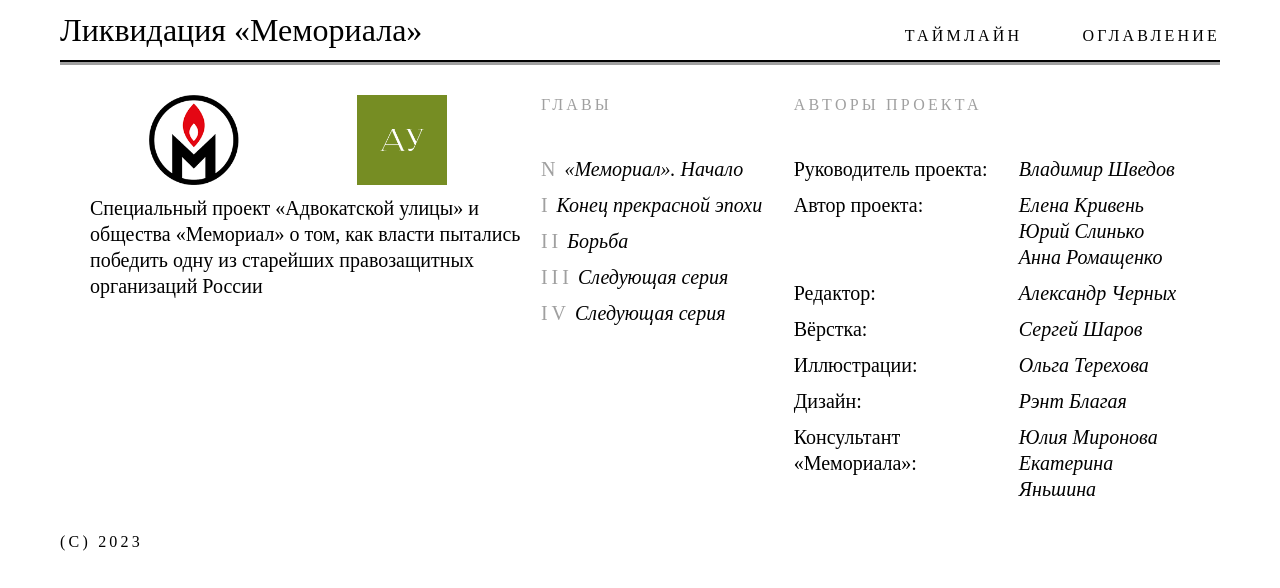
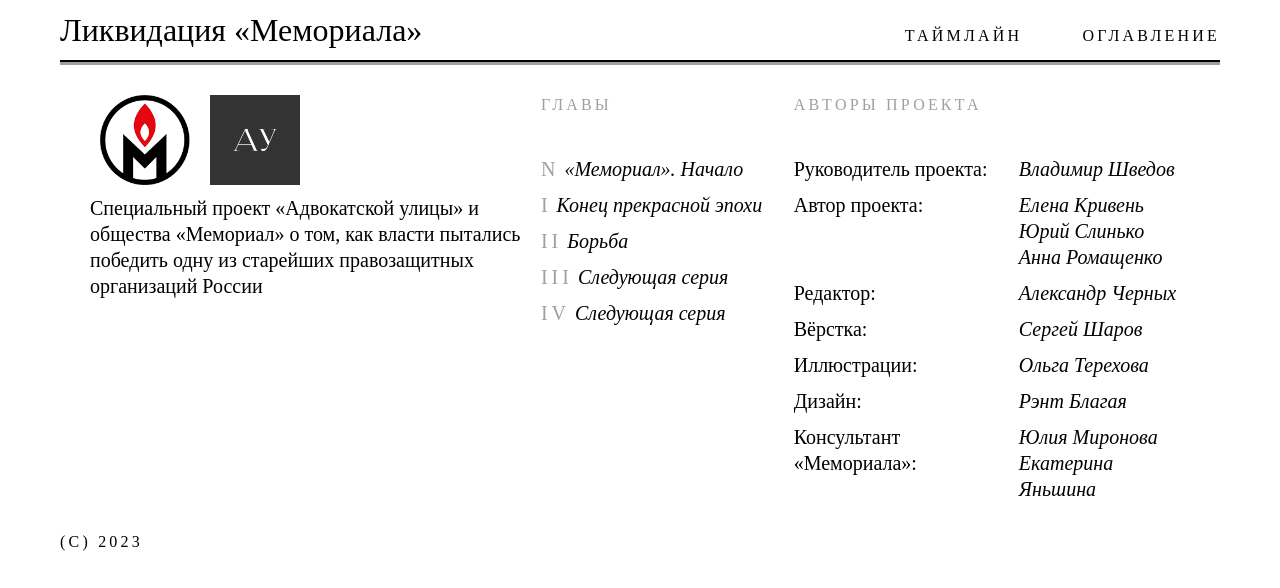
Before and after one commit to Shar1892/AU_Memo, a React (Create React App) app: page / in a window 1280 px wide. Shown: the top 588 px of the page. Built offline with nearby package versions, Linux system fonts and the light colour scheme.

Commit message:
fix: поменял лого АУ и расположения лого

```diff
--- a/src/components/footer/footer.css
+++ b/src/components/footer/footer.css
@@ -33,7 +33,6 @@
 .footer__discription-container {
 	width: 100%;
 	display: flex;
-	justify-content: space-around;
 	padding: 0 20px 10px 0;
 	box-sizing: border-box;
 }
@@ -41,6 +40,7 @@
 .footer__logo {
 	width: 80px;
 	height: 80px;
+	margin: 0 10px;
 }
 
 .footer__copyright {
```
Also changed, not shown: src/image/logoAU.png, 1 other file (tests, documents, lock files or other folders).
